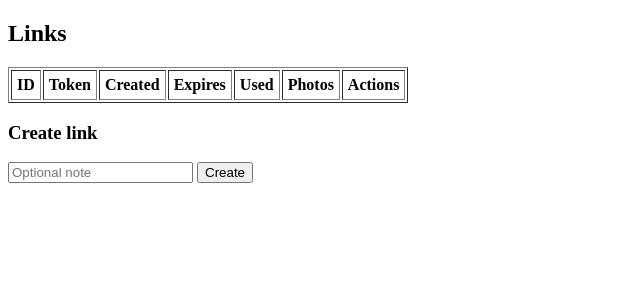
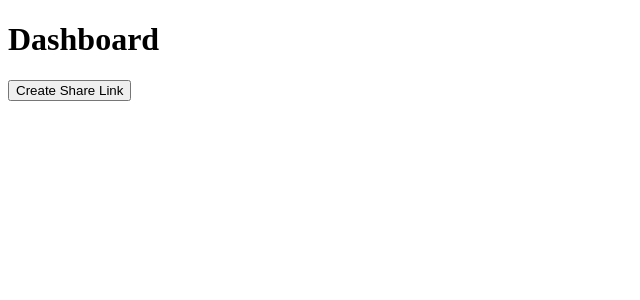
Before and after one commit to Mryuvi1/CAMHACK, a Flask app: template templates/dashborad.html in a window 1280 px wide. Shown: the top 300 px of the page, without its empty margins (0-640 px from the left). Run offline with Flask 3, Linux system fonts and the light colour scheme; the template is opened without the code that fills it, so the values that code supplies are empty.

Commit message:
Update dashborad.html

```diff
--- a/templates/dashborad.html
+++ b/templates/dashborad.html
@@ -1,42 +1,13 @@
-<!doctype html>
-<html>
-<head><meta charset="utf-8"/><title>Dashboard</title></head>
+<!DOCTYPE html>
+<html lang="en">
+<head>
+    <meta charset="UTF-8">
+    <title>Dashboard</title>
+</head>
 <body>
-  <h2>Links</h2>
-  <table border="1" cellpadding="5">
-    <tr><th>ID</th><th>Token</th><th>Created</th><th>Expires</th><th>Used</th><th>Photos</th><th>Actions</th></tr>
-    {% for l in links %}
-    <tr>
-      <td>{{ l['id'] }}</td>
-      <td>{{ l['token'] }}</td>
-      <td>{{ l['created_at'] }}</td>
-      <td>{{ l['expires_at'] }}</td>
-      <td>{{ 'Yes' if l['used'] else 'No' }}</td>
-      <td>{{ l['photo_count'] }}</td>
-      <td><a href="/logs/{{ l['id'] }}">View logs</a></td>
-    </tr>
-    {% endfor %}
-  </table>
-
-  <h3>Create link</h3>
-  <form id="createForm">
-    <input name="note" placeholder="Optional note"/>
-    <button type="submit">Create</button>
-  </form>
-  <div id="created"></div>
-
-<script>
-document.getElementById('createForm').addEventListener('submit', async (e) => {
-  e.preventDefault();
-  const form = new FormData(e.target);
-  const r = await fetch('/create_link', { method: 'POST', body: form });
-  const j = await r.json();
-  if(r.ok){
-    document.getElementById('created').innerHTML = 'Link: <a href="'+j.share_url+'" target="_blank">'+j.share_url+'</a>';
-  } else {
-    document.getElementById('created').textContent = 'Error: '+JSON.stringify(j);
-  }
-});
-</script>
+<h1>Dashboard</h1>
+<form method="post" action="/create_link">
+    <button type="submit">Create Share Link</button>
+</form>
 </body>
 </html>
```
